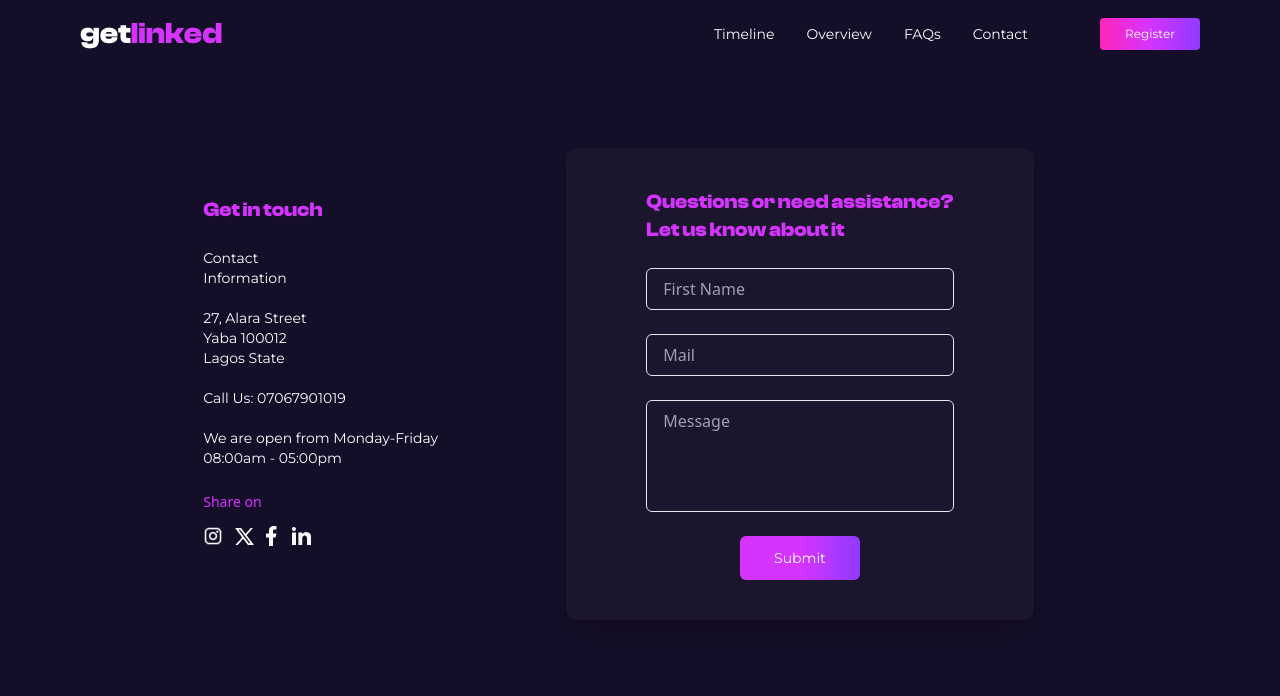
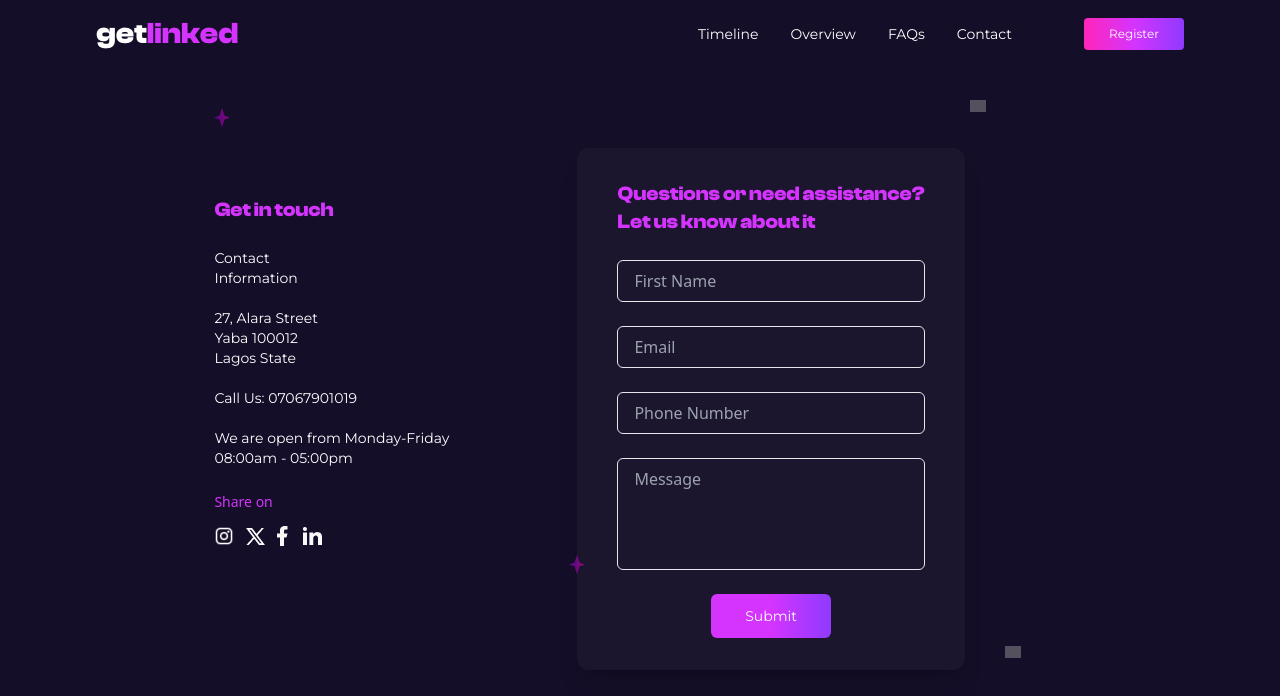
Before and after one commit to Lex043/getLinked, a React (Vite) app: page /contact in a window 1280 px wide. Shown: the top 696 px of the page. Built offline with nearby package versions, Linux system fonts and the light colour scheme; grey boxes are pictures that could not be loaded.

Commit message:
feat: register and contact page api

```diff
--- a/package.json
+++ b/package.json
@@ -13,7 +13,8 @@
     "dependencies": {
         "react": "^18.2.0",
         "react-dom": "^18.2.0",
-        "react-router-dom": "^6.16.0"
+        "react-router-dom": "^6.16.0",
+        "swr": "^2.2.4"
     },
     "devDependencies": {
         "@types/react": "^18.2.15",
--- /dev/null
+++ b/src/components/Modal.jsx
@@ -0,0 +1,39 @@
+import congratulation from "../assets/congratulation.png";
+import { Link } from "react-router-dom";
+
+const modal = () => {
+    return (
+        <section
+            className="fixed inset-0 backdrop-blur-md bg-[#150e28] bg-opacity-30
+         flex justify-center items-center"
+        >
+            <div
+                className="flex flex-col items-center justify-center gap-3
+             border-2 border-[#D434FE] rounded-md p-8 md:px-20 mx-4 md:mx-10 lg:w-[50%]"
+            >
+                <img
+                    src={congratulation}
+                    alt="congratulation"
+                    className="md:w-[50%] md:h-[60%]"
+                />
+                <h1 className="font-montserrat font-semibold text-xl md:text-2xl text-center">
+                    Congratulations <br /> you have successfully Registered!
+                </h1>
+                <p className="text-center">
+                    Yes, it was easy and you did it! <br /> check you mail box
+                    for next step
+                </p>
+
+                <Link
+                    to="/"
+                    className="w-full rounded-md bg-gradient-to-r from-[#d434fe]
+                     via-[#d434fe] to-[#903aff] py-3 font-montserrat text-sm text-white text-center"
+                >
+                    Back
+                </Link>
+            </div>
+        </section>
+    );
+};
+
+export default modal;
--- a/src/pages/Contact.jsx
+++ b/src/pages/Contact.jsx
@@ -1,14 +1,48 @@
 import Navbar from "../components/Navbar";
 import { Link } from "react-router-dom";
+import { useState } from "react";
 import back from "../assets/back.png";
 import instagram from "../assets/mdi_instagram.png";
 import twitter from "../assets/twitter.png";
 import facebook from "../assets/facebook.png";
 import linkedin from "../assets/ri_linkedin-fill.png";
+import sata from "../assets/sata gra.png";
+import plainStar from "../assets/star.png";
 
 const Contact = () => {
+    const [email, setEmail] = useState("");
+    const [firstName, setFirstName] = useState("");
+    const [phoneNumber, setPhoneNumber] = useState("");
+    const [message, setMessage] = useState("");
+
+    const body = {
+        email: email,
+        phone_number: phoneNumber,
+        first_name: firstName,
+        message: message,
+    };
+
+    const handleSubmit = (e) => {
+        e.preventDefault();
+
+        fetch("https://backend.getlinked.ai/hackathon/contact-form", {
+            method: "POST",
+            headers: {
+                "Content-Type": "application/json",
+                Accept: "application/json",
+            },
+            body: JSON.stringify(body),
+        })
+            .then((res) => {
+                console.log(res);
+            })
+            .catch((err) => {
+                console.log(err);
+            });
+    };
+
     return (
-        <section className="px-4 pt-10 lg:pt-0 pb-6">
+        <section className="px-8 pt-10 lg:pt-0 pb-6">
             <div className="hidden lg:block">
                 <Navbar />
             </div>
@@ -16,7 +50,14 @@ const Contact = () => {
                 <img src={back} alt="back icon" />
             </Link>
 
-            <section className="lg:flex lg:gap-32 lg:w-[70%] lg:mx-auto lg:mt-20">
+            <section className="lg:flex lg:gap-32 lg:w-[70%] lg:mx-auto lg:mt-20 relative">
+                <div className="absolute left-[50%] lg:left-0 -top-10">
+                    <img
+                        src={sata}
+                        alt="a purple star"
+                        className="w-2 md:w-4 animate-blink"
+                    />
+                </div>
                 <div className="hidden lg:block lg:mt-12">
                     <h1 className="font-clashDisplay text-xl text-[#d434fe]">
                         Get in touch
@@ -51,8 +92,15 @@ const Contact = () => {
                         </figure>
                     </div>
                 </div>
+                <div className="absolute right-10 lg:-top-12 lg:right-20">
+                    <img
+                        src={plainStar}
+                        alt="a purple star"
+                        className="w-3 md:w-4 animate-blink"
+                    />
+                </div>
                 <div className="mt-10 lg:mt-0">
-                    <div className=" lg:rounded-xl lg:bg-[#1C152E] lg:px-20 lg:py-10 lg:shadow-xl">
+                    <div className=" lg:rounded-xl lg:bg-[#1C152E] lg:px-10 lg:py-8 lg:shadow-xl">
                         <header>
                             <h1 className="text-[#d434fe] font-clashDisplay text-xl ">
                                 Questions or need assistance? <br /> Let us know
@@ -63,46 +111,61 @@ const Contact = () => {
                                 event.
                             </p>
                         </header>
-                        <form className="mt-6 flex flex-col gap-6 justify-center">
-                            <input
-                                type="text"
-                                placeholder="Team's Name"
-                                className="bg-transparent border-[1px] text-white outline-none rounded-md pl-4 py-2 lg:hidden"
-                            />
-
+                        <form
+                            onSubmit={handleSubmit}
+                            className="mt-6 flex flex-col gap-6 justify-center relative"
+                        >
                             <input
                                 type="text"
                                 placeholder="First Name"
-                                className="bg-transparent border-[1px] text-white outline-none rounded-md pl-4 py-2 hidden lg:block"
-                            />
-
-                            <input
-                                type="text"
-                                placeholder="Topic"
-                                className="bg-transparent border-[1px] text-white outline-none rounded-md pl-4 py-2 lg:hidden"
-                            />
-                            <input
-                                type="email"
-                                placeholder="Email"
-                                className="bg-transparent border-[1px] text-white outline-none rounded-md pl-4 py-2 lg:hidden"
+                                value={firstName}
+                                onChange={(e) => setFirstName(e.target.value)}
+                                className="bg-transparent border-[1px] text-white outline-none rounded-md pl-4 py-2"
                             />
 
                             <input
                                 type="email"
-                                placeholder="Mail"
-                                className="bg-transparent border-[1px] text-white outline-none rounded-md pl-4 py-2 hidden lg:block"
+                                placeholder="Email"
+                                value={email}
+                                onChange={(e) => setEmail(e.target.value)}
+                                className="bg-transparent border-[1px] text-white outline-none rounded-md pl-4 py-2"
                             />
+
+                            <input
+                                type="number"
+                                placeholder="Phone Number"
+                                value={phoneNumber}
+                                onChange={(e) => setPhoneNumber(e.target.value)}
+                                className="bg-transparent border-[1px] text-white outline-none rounded-md pl-4 py-2"
+                            />
+
                             <textarea
                                 name=""
                                 id=""
                                 cols="20"
                                 rows="10"
                                 placeholder="Message"
+                                value={message}
+                                onChange={(e) => setMessage(e.target.value)}
                                 className="resize-none h-28 bg-transparent border-[1px] text-white outline-none rounded-md pl-4 pt-2"
                             ></textarea>
+                            <div className="absolute -right-4 bottom-20 lg:-right-24 lg:-bottom-5">
+                                <img
+                                    src={plainStar}
+                                    alt="a purple star"
+                                    className="w-2 md:w-4 animate-blink"
+                                />
+                            </div>
                             <button className="w-[120px] rounded-md bg-gradient-to-r from-[#d434fe] via-[#d434fe] to-[#903aff] py-3 font-montserrat text-sm text-white mx-auto">
                                 Submit
                             </button>
+                            <div className="absolute bottom-5 lg:-left-12 lg:bottom-16">
+                                <img
+                                    src={sata}
+                                    alt="a purple star"
+                                    className="w-2 md:w-4 animate-blink"
+                                />
+                            </div>
                         </form>
                     </div>
                 </div>
--- a/src/pages/Register.jsx
+++ b/src/pages/Register.jsx
@@ -1,17 +1,69 @@
+import useSWR from "swr";
+import { useState } from "react";
+
 import Navbar from "../components/Navbar";
 import regImg from "../assets/3d-graphic-designer-showing-thumbs-up-png 1.png";
 import line from "../assets/Line 9.png";
 import femaleEmoji from "../assets/1f6b6-2640.png";
 import maleEmoji from "../assets/image_processing20200511-10310-13mnlsx.png";
 
+import Modal from "../components/Modal";
+
 const Register = () => {
+    const [email, setEmail] = useState("");
+    const [phoneNumber, setPhoneNumber] = useState("");
+    const [teamName, setTeamName] = useState("");
+    const [projectTopic, setProjectTopic] = useState("");
+    const [category, setCategory] = useState("");
+    const [groupSize, setGroupSize] = useState("");
+    const [regError, setRegError] = useState("");
+
+    //Modal
+    const [modal, setModal] = useState(false);
+
+    const body = {
+        email: email,
+        phone_number: phoneNumber,
+        team_name: teamName,
+        group_size: groupSize,
+        project_topic: projectTopic,
+        category: category,
+    };
+
+    const handleSubmit = (e) => {
+        e.preventDefault();
+
+        fetch("https://backend.getlinked.ai/hackathon/registration", {
+            method: "POST",
+            headers: {
+                "Content-Type": "application/json",
+                Accept: "application/json",
+            },
+            body: JSON.stringify(body),
+        }).then((res) => {
+            if (!res.ok) {
+                setRegError(res.statusText);
+            } else {
+                setRegError("");
+                setModal(!modal);
+            }
+        });
+    };
+
+    // fetch category
+    const fetcher = (...args) => fetch(...args).then((res) => res.json());
+    const { data, error } = useSWR(
+        "https://backend.getlinked.ai/hackathon/categories-list",
+        fetcher
+    );
+
     return (
         <section>
             <div className="hidden lg:block">
                 <Navbar />
             </div>
 
-            <section className="px-4 pt-8 lg:flex lg:items-center lg:gap-4 lg:pt-6">
+            <section className="px-4 py-8 lg:flex lg:items-center lg:gap-4 lg:pt-6">
                 <section className="lg:w-2/5">
                     <h1 className="font-clashDisplay text-xl text-[#d434fe] lg:hidden">
                         Register
@@ -50,21 +102,32 @@ const Register = () => {
                         <h1 className="uppercase pt-2">create your account</h1>
                     </header>
 
-                    <form className="mt-6 flex flex-col gap-6 justify-center font-montserrat text-sm">
+                    <form
+                        onSubmit={handleSubmit}
+                        className="mt-6 flex flex-col gap-6 justify-center font-montserrat text-sm"
+                    >
                         <section className="flex flex-col lg:flex-row gap-6">
                             <div className="flex flex-col gap-2 lg:w-1/2">
                                 <label htmlFor="">Team&apos;s Name</label>
                                 <input
                                     type="text"
+                                    value={teamName}
+                                    onChange={(e) =>
+                                        setTeamName(e.target.value)
+                                    }
                                     placeholder="Enter the name of your group"
                                     className="bg-transparent border-[1px] text-white outline-none rounded-md pl-4 py-2"
                                 />
                             </div>
 
                             <div className="flex flex-col gap-2 lg:w-1/2">
-                                <label htmlFor="">Phone</label>
+                                <label>Phone</label>
                                 <input
                                     type="number"
+                                    value={phoneNumber}
+                                    onChange={(e) =>
+                                        setPhoneNumber(e.target.value)
+                                    }
                                     placeholder="Enter your phone number"
                                     className="bg-transparent border-[1px] text-white outline-none rounded-md pl-4 py-2"
                                 />
@@ -73,18 +136,24 @@ const Register = () => {
 
                         <section className="flex flex-col lg:flex-row gap-6">
                             <div className="flex flex-col gap-2 lg:w-1/2">
-                                <label htmlFor="">Email</label>
+                                <label>Email</label>
                                 <input
                                     type="email"
+                                    value={email}
+                                    onChange={(e) => setEmail(e.target.value)}
                                     placeholder="Enter your email address"
                                     className="bg-transparent border-[1px] text-white outline-none rounded-md pl-4 py-2"
                                 />
                             </div>
 
                             <div className="flex flex-col gap-2 lg:w-1/2">
-                                <label htmlFor="">Project Topic</label>
+                                <label>Project Topic</label>
                                 <input
                                     type="text"
+                                    value={projectTopic}
+                                    onChange={(e) =>
+                                        setProjectTopic(e.target.value)
+                                    }
                                     placeholder="What is your group project topic"
                                     className="bg-transparent border-[1px] text-white outline-none rounded-md pl-4 py-2"
                                 />
@@ -92,17 +161,43 @@ const Register = () => {
                         </section>
 
                         <div className="flex gap-6">
-                            <div className="flex flex-col gap-2 w-1/2">
-                                <label htmlFor="">Category</label>
-                                <select className="bg-transparent border-[1px] text-white outline-none rounded-md pl-2 py-2">
+                            <div className="flex flex-col gap-2 w-3/5">
+                                <label>Category</label>
+                                <select
+                                    value={category}
+                                    onChange={(e) =>
+                                        setCategory(e.target.value)
+                                    }
+                                    className="bg-[#1C152E] border-[1px] text-white text-xs outline-none rounded-md pl-2 py-2"
+                                >
                                     <option>Select your category</option>
+                                    {data &&
+                                        data.map((category) => (
+                                            <option key={category.id}>
+                                                {category.id}
+                                            </option>
+                                        ))}
+                                    {error && (
+                                        <option>
+                                            failed to fetch category
+                                        </option>
+                                    )}
                                 </select>
                             </div>
 
                             <div className="flex flex-col gap-2 w-1/2">
-                                <label htmlFor="">Group Size</label>
-                                <select className="bg-transparent border-[1px] text-white outline-none rounded-md pl-4 py-2">
+                                <label>Group Size</label>
+                                <select
+                                    value={groupSize}
+                                    onChange={(e) =>
+                                        setGroupSize(e.target.value)
+                                    }
+                                    className="bg-[#1C152E] border-[1px] text-white text-xs outline-none rounded-md pl-4 py-2"
+                                >
                                     <option>Select</option>
+                                    <option>1</option>
+                                    <option>2</option>
+                                    <option>3</option>
                                 </select>
                             </div>
                         </div>
@@ -121,7 +216,9 @@ const Register = () => {
                                 </span>
                             </p>
                         </div>
-
+                        <p className="text-red-600 6e0t-[10px] italic text-center">
+                            {regError && regError}
+                        </p>
                         <button className="w-[120px] rounded-md bg-gradient-to-r from-[#d434fe] via-[#d434fe] to-[#903aff] py-3 font-montserrat text-sm text-white mx-auto lg:hidden">
                             Submit
                         </button>
@@ -130,6 +227,7 @@ const Register = () => {
                         </button>
                     </form>
                 </section>
+                {modal && <Modal />}
             </section>
         </section>
     );
```
Also changed, not shown: src/assets/congratulation.png, 1 other file (tests, documents, lock files or other folders).
